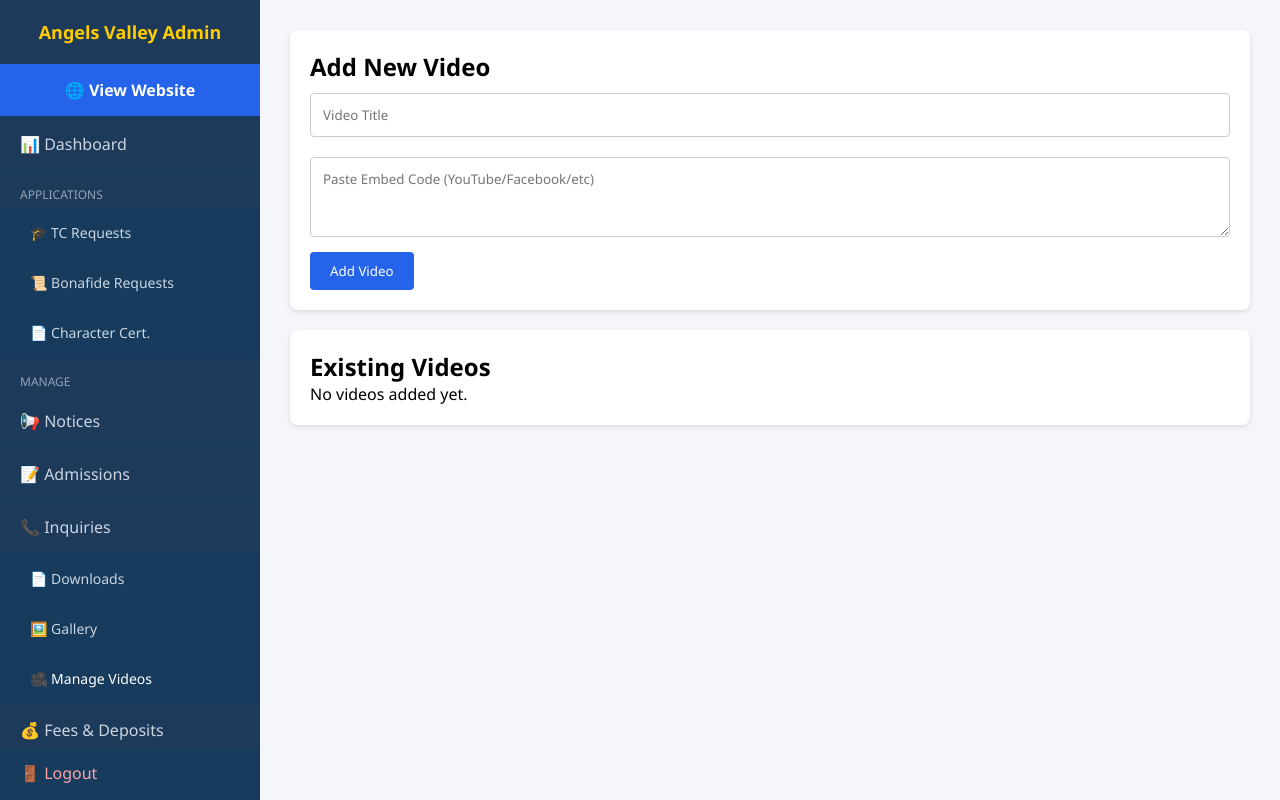
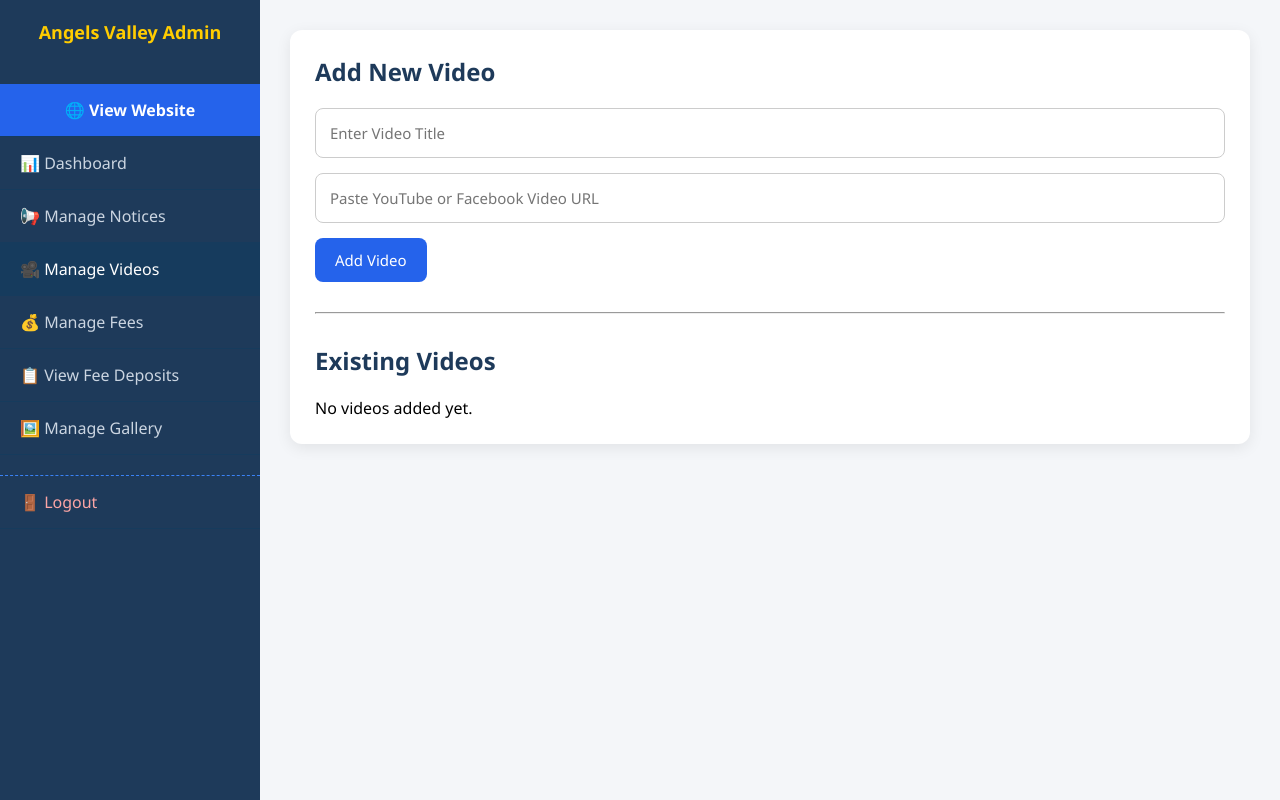
Before and after one commit to avpssuketi-dot/avpswebsite, a Flask app: page /manage_videos in a window 1280 px wide. Run offline with Flask 3, Linux system fonts and the light colour scheme; data that the repository does not hold is empty.

Commit message:
Fixed video form names and sidebar

```diff
--- a/templates/admin/videos.html
+++ b/templates/admin/videos.html
@@ -2,76 +2,82 @@
 <html lang="en">
 <head>
     <meta charset="UTF-8">
+    <meta name="viewport" content="width=device-width, initial-scale=1.0">
     <title>Manage Videos - Angels Valley</title>
     <style>
-        * { margin: 0; padding: 0; box-sizing: border-box; font-family: 'Segoe UI', Tahoma, sans-serif; }
-        body { display: flex; min-height: 100vh; background: #f4f6f9; }
+        * { margin:0; padding:0; box-sizing:border-box; font-family:'Segoe UI',Tahoma,sans-serif; }
+        body { display:flex; min-height:100vh; background:#f4f6f9; }
 
-        /* Sidebar Styling */
-        .sidebar { width: 260px; background: #1e3a5a; color: white; height: 100vh; position: fixed; left: 0; top: 0; overflow-y: auto; z-index: 1000; }
-        .sidebar h2 { padding: 20px; font-size: 18px; color: #ffcc00; text-align: center; }
-        .sidebar a { display: block; color: #cbd5e1; padding: 15px 20px; text-decoration: none; border-bottom: 1px solid #163b5d; transition: 0.3s; }
-        .sidebar a:hover { background: #163b5d; color: white; }
-        .logout-btn { position: sticky; bottom: 0; background: #163b5d; color: #fca5a5 !important; }
-        .group-title { padding: 15px 20px 5px 20px; font-size: 12px; color: #94a3b8; text-transform: uppercase; display: block; }
-        .media-menu { background: #163b5d; padding-left: 30px !important; font-size: 14px; }
+        .sidebar { width:260px; background:#1e3a5a; color:white; height:100vh; position:fixed; top:0; left:0; overflow-y:auto; z-index:1000; }
+        .sidebar h2 { padding:20px; font-size:18px; color:#ffcc00; text-align:center; }
+        .sidebar a { display:block; color:#cbd5e1; padding:15px 20px; text-decoration:none; border-bottom:1px solid #163b5d; transition:0.3s; }
+        .sidebar a:hover, .sidebar a.active { background:#163b5d; color:white; }
 
-        /* Main Content */
-        .main-content { margin-left: 260px; width: calc(100% - 260px); padding: 30px; }
-        .card { background: white; padding: 20px; border-radius: 8px; box-shadow: 0 2px 5px rgba(0,0,0,0.1); margin-bottom: 20px; }
-        .form-control { width: 100%; padding: 12px; margin: 10px 0; border: 1px solid #ccc; border-radius: 4px; }
-        .btn { background: #2563eb; color: white; padding: 10px 20px; text-decoration: none; border-radius: 4px; border: none; cursor: pointer; }
-        .btn-danger { background: #dc2626; padding: 6px 12px; font-size: 13px; }
+        /* View Website button */
+        .view-web { background:#2563eb !important; color:white !important; font-weight:bold; text-align:center; }
+
+        .main-content { margin-left:260px; width:calc(100% - 260px); padding:30px; }
+        .card { background:white; padding:25px; border-radius:12px; box-shadow:0 4px 15px rgba(0,0,0,0.08); }
+        h2 { margin-bottom:20px; color:#1e3a5a; }
+        .form-control { width:100%; padding:14px; margin-bottom:15px; border:1px solid #ccc; border-radius:8px; font-size:15px; }
+        .btn { padding:12px 20px; background:#2563eb; color:white; border:none; border-radius:8px; cursor:pointer; font-size:15px; }
+        .btn:hover { background:#1d4ed8; }
+        .video-item { background:#f8fafc; padding:18px; border-radius:10px; margin-bottom:15px; border:1px solid #e2e8f0; }
+        .video-item h3 { margin-bottom:8px; color:#111827; }
+        .video-embed { font-size:12px; color:#475569; background:#e2e8f0; padding:10px; border-radius:5px; margin-bottom:10px; word-break:break-all; }
+        .delete-btn { background:#ef4444; color:white; border:none; padding:8px 14px; border-radius:6px; cursor:pointer; font-size:14px; }
+        .flash-msg { padding: 15px; margin-bottom: 20px; border-radius: 8px; text-align: center; font-weight: 500; }
+        @media(max-width:768px){ .sidebar { width:100%; height:auto; position:relative; } .main-content { margin-left:0; width:100%; padding:15px; } }
     </style>
 </head>
 <body>
 
 <div class="sidebar">
     <h2>Angels Valley Admin</h2>
-    <a href="/" style="background: #2563eb; color: white; text-align: center; font-weight: bold; border-bottom: 2px solid #163b5d;">🌐 View Website</a>
+    <a href="/" class="view-web">🌐 View Website</a>
     <a href="{{ url_for('admin_dashboard') }}">📊 Dashboard</a>
-
-    <span class="group-title">Applications</span>
-    <a href="{{ url_for('view_tc_applications') }}" class="media-menu">🎓 TC Requests</a>
-    <a href="{{ url_for('view_bonafide_requests') }}" class="media-menu">📜 Bonafide Requests</a>
-    <a href="{{ url_for('view_character_requests') }}" class="media-menu">📄 Character Cert.</a>
-
-    <span class="group-title">Manage</span>
-    <a href="{{ url_for('admin_notices') }}">📢 Notices</a>
-    <a href="{{ url_for('admission') }}">📝 Admissions</a>
-    <a href="{{ url_for('view_inquiries') }}">📞 Inquiries</a>
-    <a href="{{ url_for('admin_docs') }}" class="media-menu">📄 Downloads</a>
-    <a href="{{ url_for('admin_gallery') }}" class="media-menu">🖼️ Gallery</a>
-    <a href="{{ url_for('manage_videos') }}" class="media-menu" style="background:#163b5d; color:white;">🎥 Manage Videos</a>
-
-    <a href="{{ url_for('admin_fees') }}">💰 Fees & Deposits</a>
-    <a href="{{ url_for('admin_dashboard') }}#results-section">📝 Results</a>
-    <a href="{{ url_for('change_password') }}">🔑 Change Password</a>
-    <a href="{{ url_for('admin_logout') }}" class="logout-btn">🚪 Logout</a>
+    <a href="{{ url_for('admin_notices') }}">📢 Manage Notices</a>
+    <a href="{{ url_for('manage_videos') }}" class="active">🎥 Manage Videos</a>
+    <a href="{{ url_for('admin_fees') }}">💰 Manage Fees</a>
+    <a href="{{ url_for('view_deposits') }}">📋 View Fee Deposits</a>
+    <a href="{{ url_for('admin_gallery') }}">🖼️ Manage Gallery</a>
+    <a href="{{ url_for('admin_logout') }}" style="color:#fca5a5;margin-top:20px;border-top:1px dashed #3b82f6;">🚪 Logout</a>
 </div>
 
 <div class="main-content">
+    {% with messages = get_flashed_messages(with_categories=true) %}
+      {% if messages %}
+        {% for category, message in messages %}
+          <div class="flash-msg" style="background: {{ '#d1fae5' if category == 'success' else '#fee2e2' }}; color: {{ '#065f46' if category == 'success' else '#991b1b' }};">
+            {{ message }}
+          </div>
+        {% endfor %}
+      {% endif %}
+    {% endwith %}
+
     <div class="card">
         <h2>Add New Video</h2>
         <form action="{{ url_for('manage_videos') }}" method="POST">
-            <input type="text" name="title" class="form-control" placeholder="Video Title" required>
-            <textarea name="embed_code" class="form-control" placeholder="Paste Embed Code (YouTube/Facebook/etc)" required rows="3"></textarea>
+            <input type="text" name="title" class="form-control" placeholder="Enter Video Title" required>
+            <input type="text" name="video_url" class="form-control" placeholder="Paste YouTube or Facebook Video URL" required>
             <button type="submit" class="btn">Add Video</button>
         </form>
-    </div>
 
-    <div class="card">
+        <hr style="margin:30px 0;">
+
         <h2>Existing Videos</h2>
         {% for video in videos %}
-        <div style="border-bottom: 1px solid #eee; padding: 15px 0;">
+        <div class="video-item">
             <h3>{{ video.title }}</h3>
-            <div style="margin: 10px 0;">{{ video.embed_code | safe }}</div>
-            <form action="{{ url_for('delete_video', id=video.id) }}" method="POST">
-                <button type="submit" class="btn btn-danger">Delete</button>
+            <div class="video-embed">
+                {{ video.embed_code }}
+            </div>
+            <form action="{{ url_for('delete_video', id=video.id) }}" method="POST" onsubmit="return confirm('Are you sure you want to delete this?');">
+                <button type="submit" class="delete-btn">Delete Video</button>
             </form>
         </div>
         {% else %}
-            <p>No videos added yet.</p>
+        <p>No videos added yet.</p>
         {% endfor %}
     </div>
 </div>
```
